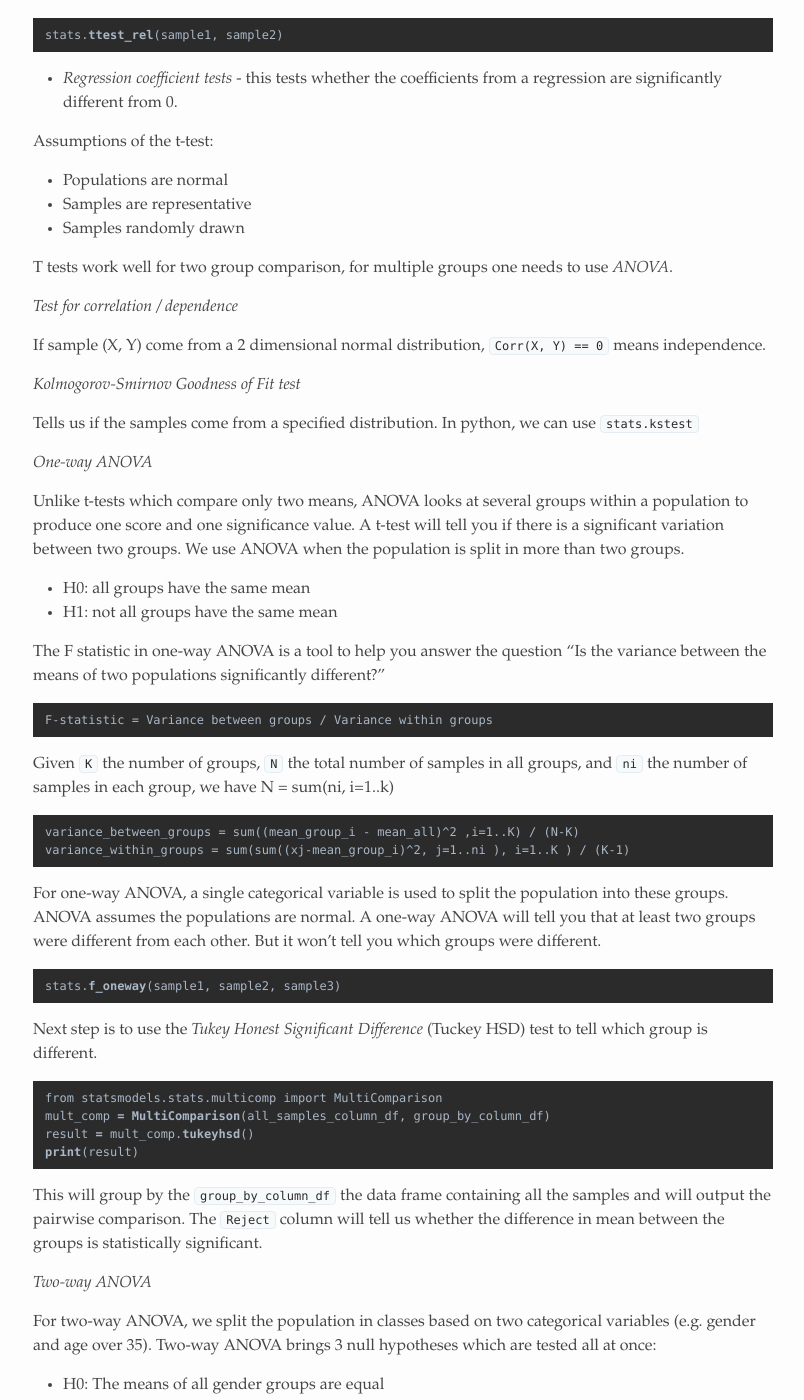
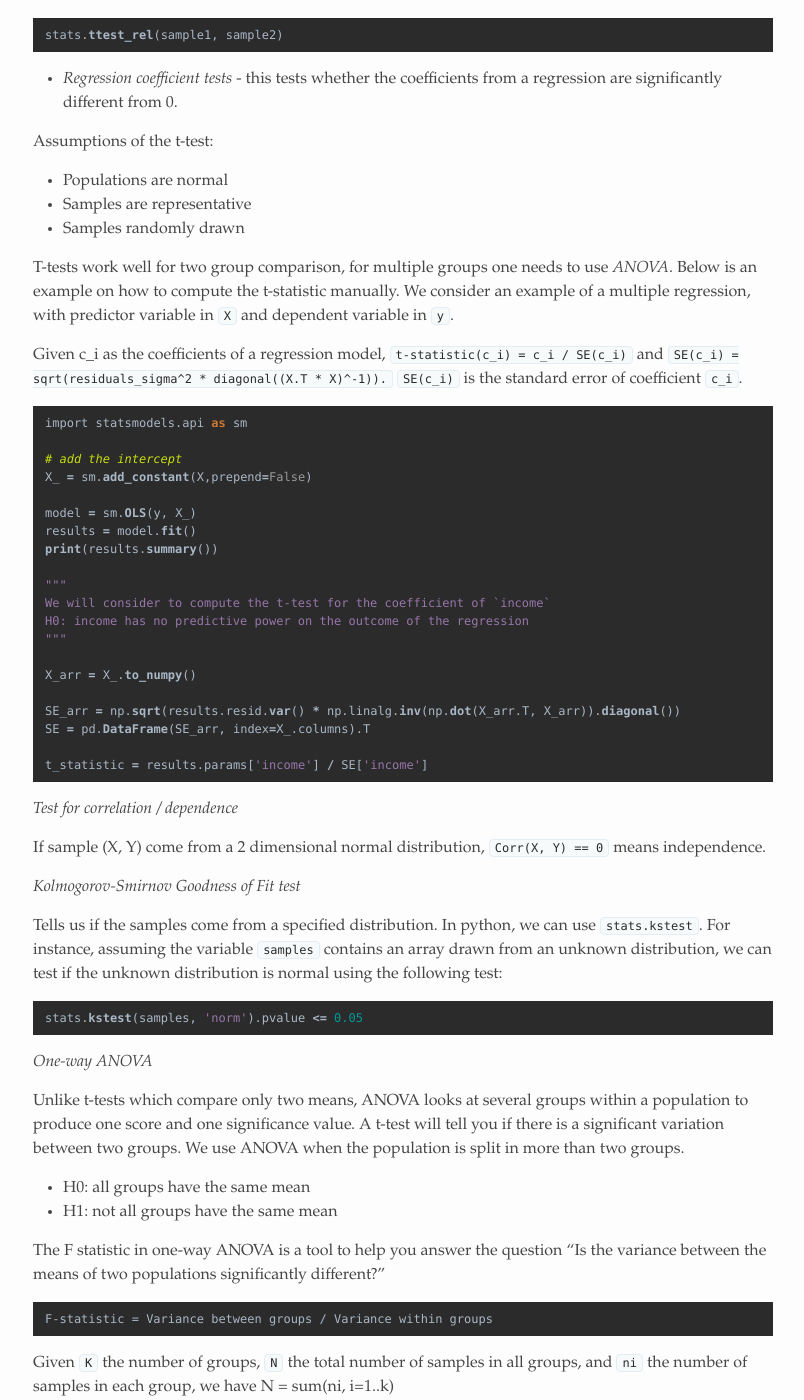
Before and after one commit to alexandrugris/my-jekyll-tech-blog, a Jekyll site: the page built from MyBlog/_posts/2019-12-27-stats-again.markdown, in a window 1280 px wide and 1400 px high, scrolled down 4695 px. Shown: the whole window, without its empty margins (237-1041 px from the left). Built offline with Jekyll 4.4.1, drawn with Linux system fonts in a browser that asks for light colours; some of the changed text lies outside the part shown.

Commit message:
added t-statistic for multiple regression

````diff
--- a/MyBlog/_posts/2019-12-27-stats-again.markdown
+++ b/MyBlog/_posts/2019-12-27-stats-again.markdown
@@ -200,7 +200,34 @@ Assumptions of the t-test:
 - Samples are representative
 - Samples randomly drawn
 
-T tests work well for two group comparison, for multiple groups one needs to use *ANOVA*.
+T-tests work well for two group comparison, for multiple groups one needs to use *ANOVA*.
+Below is an example on how to compute the t-statistic manually. We consider an example of a multiple regression, with predictor variable in `X` and dependent variable in `y`.
+
+Given c_i as the coefficients of a regression model,  `t-statistic(c_i) = c_i / SE(c_i)` and
+`SE(c_i) = sqrt(residuals_sigma^2 * diagonal((X.T * X)^-1)).` `SE(c_i)` is the  standard error of coefficient `c_i`.
+
+```python
+import statsmodels.api as sm
+
+# add the intercept
+X_ = sm.add_constant(X,prepend=False)
+
+model = sm.OLS(y, X_)
+results = model.fit()
+print(results.summary())
+
+"""
+We will consider to compute the t-test for the coefficient of `income`
+H0: income has no predictive power on the outcome of the regression
+"""
+
+X_arr = X_.to_numpy()
+
+SE_arr = np.sqrt(results.resid.var() * np.linalg.inv(np.dot(X_arr.T, X_arr)).diagonal())
+SE = pd.DataFrame(SE_arr, index=X_.columns).T
+
+t_statistic = results.params['income'] / SE['income']
+```
 
 *Test for correlation / dependence*
 
@@ -208,7 +235,13 @@ If sample (X, Y) come from a 2 dimensional normal distribution, `Corr(X, Y) == 0
 
 *Kolmogorov-Smirnov Goodness of Fit test*
 
-Tells us if the samples come from a specified distribution. In python, we can use `stats.kstest`
+Tells us if the samples come from a specified distribution. In python, we can use `stats.kstest`.
+For instance, assuming the variable `samples` contains an array drawn from an unknown distribution,
+we can test if the unknown distribution is normal using the following test:
+
+```python
+stats.kstest(samples, 'norm').pvalue <= 0.05
+```
 
 *One-way ANOVA*
 
@@ -230,7 +263,7 @@ variance_between_groups = sum((mean_group_i - mean_all)^2 ,i=1..K) / (N-K)
 variance_within_groups = sum(sum((xj-mean_group_i)^2, j=1..ni ), i=1..K ) / (K-1)
 ```
 
-For one-way ANOVA, a single categorical variable is used to split the population into these groups. ANOVA assumes the populations are normal. A one-way ANOVA will tell you that at least two groups were different from each other. But it won’t tell you which groups were different.
+For one-way ANOVA, a single categorical variable is used to split the population into these groups. ANOVA assumes the populations are normal. A one-way ANOVA will tell you that at least two groups were different from each other, but it won’t tell you which groups were different.
 
 ```python
 stats.f_oneway(sample1, sample2, sample3)
````
